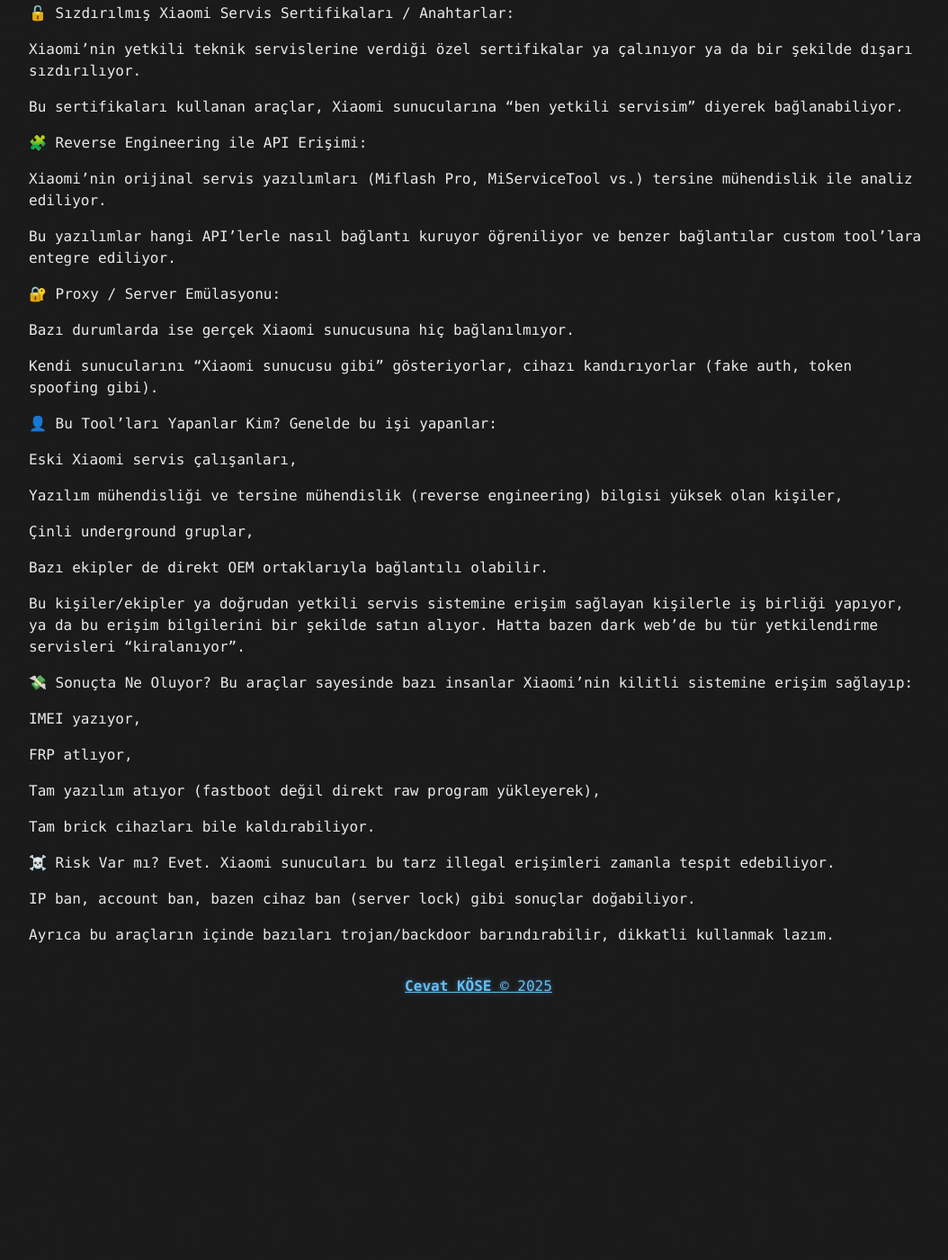
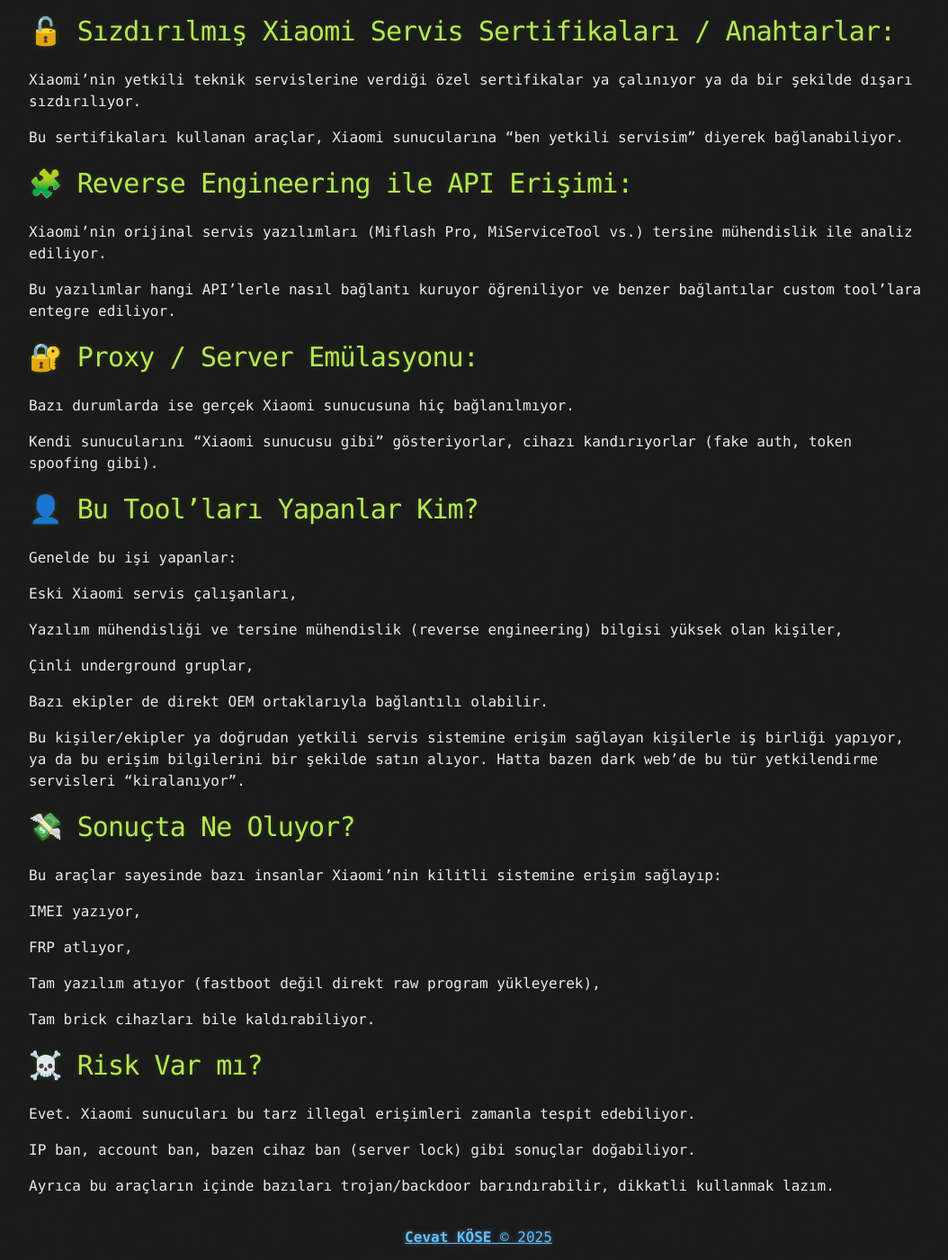
Before and after one commit to cvtkose/cevat.github.io, a Jekyll site: the page built from _posts/2025-05-01-Xiaomi-Auth-Tool.md, in a window 1280 px wide and 1400 px high, scrolled down 445 px. Shown: the whole window at 90% size, without its empty margins (108-1162 px from the left). Built offline with Jekyll 4.4.1, drawn with Linux system fonts in a browser that asks for light colours; before the commit the page ends 1566 px from its top, so only the background shows below that; part of the change alters nothing that is shown.

```diff
--- a/_posts/2025-05-01-Xiaomi-Auth-Tool.md
+++ b/_posts/2025-05-01-Xiaomi-Auth-Tool.md
@@ -3,7 +3,7 @@ title: Auth Tool'lar Xiaomi sunucularıyla nasıl bağlantı kuruyor?
 published: true
 ---
 
-Xiaomi'nin Yetkili Servis Sistemine Erişim:
+# [](#header-1) Xiaomi'nin Yetkili Servis Sistemine Erişim:
 
 Xiaomi cihazlarda "EDL Mode" (Emergency Download Mode) üzerinden işlem yapılmak istenirse, cihazın yazılım yüklemesine izin vermesi için "authorized" olması gerekir.
 
@@ -11,25 +11,25 @@ Bu yetkilendirme, Xiaomi’nin kendi sunucularından alınan token/izin üzerind
 
 Bu Yetkiyi Nasıl Aşıyorlar? Auth tool yapanlar genelde şu 3 yöntemden birini (veya birkaçını) kullanır:
 
-🔓 Sızdırılmış Xiaomi Servis Sertifikaları / Anahtarlar:
+# [](#header-2) 🔓 Sızdırılmış Xiaomi Servis Sertifikaları / Anahtarlar:
 
 Xiaomi’nin yetkili teknik servislerine verdiği özel sertifikalar ya çalınıyor ya da bir şekilde dışarı sızdırılıyor.
 
 Bu sertifikaları kullanan araçlar, Xiaomi sunucularına "ben yetkili servisim" diyerek bağlanabiliyor.
 
-🧩 Reverse Engineering ile API Erişimi:
+# [](#header-3)🧩 Reverse Engineering ile API Erişimi:
 
 Xiaomi'nin orijinal servis yazılımları (Miflash Pro, MiServiceTool vs.) tersine mühendislik ile analiz ediliyor.
 
 Bu yazılımlar hangi API’lerle nasıl bağlantı kuruyor öğreniliyor ve benzer bağlantılar custom tool’lara entegre ediliyor.
 
-🔐 Proxy / Server Emülasyonu:
+# [](#header-4)🔐 Proxy / Server Emülasyonu:
 
 Bazı durumlarda ise gerçek Xiaomi sunucusuna hiç bağlanılmıyor.
 
 Kendi sunucularını “Xiaomi sunucusu gibi” gösteriyorlar, cihazı kandırıyorlar (fake auth, token spoofing gibi).
 
-👤 Bu Tool’ları Yapanlar Kim?
+# [](#header-5)👤 Bu Tool’ları Yapanlar Kim?
 Genelde bu işi yapanlar:
 
 Eski Xiaomi servis çalışanları,
@@ -42,7 +42,7 @@ Bazı ekipler de direkt OEM ortaklarıyla bağlantılı olabilir.
 
 Bu kişiler/ekipler ya doğrudan yetkili servis sistemine erişim sağlayan kişilerle iş birliği yapıyor, ya da bu erişim bilgilerini bir şekilde satın alıyor. Hatta bazen dark web'de bu tür yetkilendirme servisleri “kiralanıyor”.
 
-💸 Sonuçta Ne Oluyor?
+# [](#header-6)💸 Sonuçta Ne Oluyor?
 Bu araçlar sayesinde bazı insanlar Xiaomi'nin kilitli sistemine erişim sağlayıp:
 
 IMEI yazıyor,
@@ -53,7 +53,7 @@ Tam yazılım atıyor (fastboot değil direkt raw program yükleyerek),
 
 Tam brick cihazları bile kaldırabiliyor.
 
-☠️ Risk Var mı?
+# [](#header-7)☠️ Risk Var mı?
 Evet. Xiaomi sunucuları bu tarz illegal erişimleri zamanla tespit edebiliyor.
 
 IP ban, account ban, bazen cihaz ban (server lock) gibi sonuçlar doğabiliyor.
```
